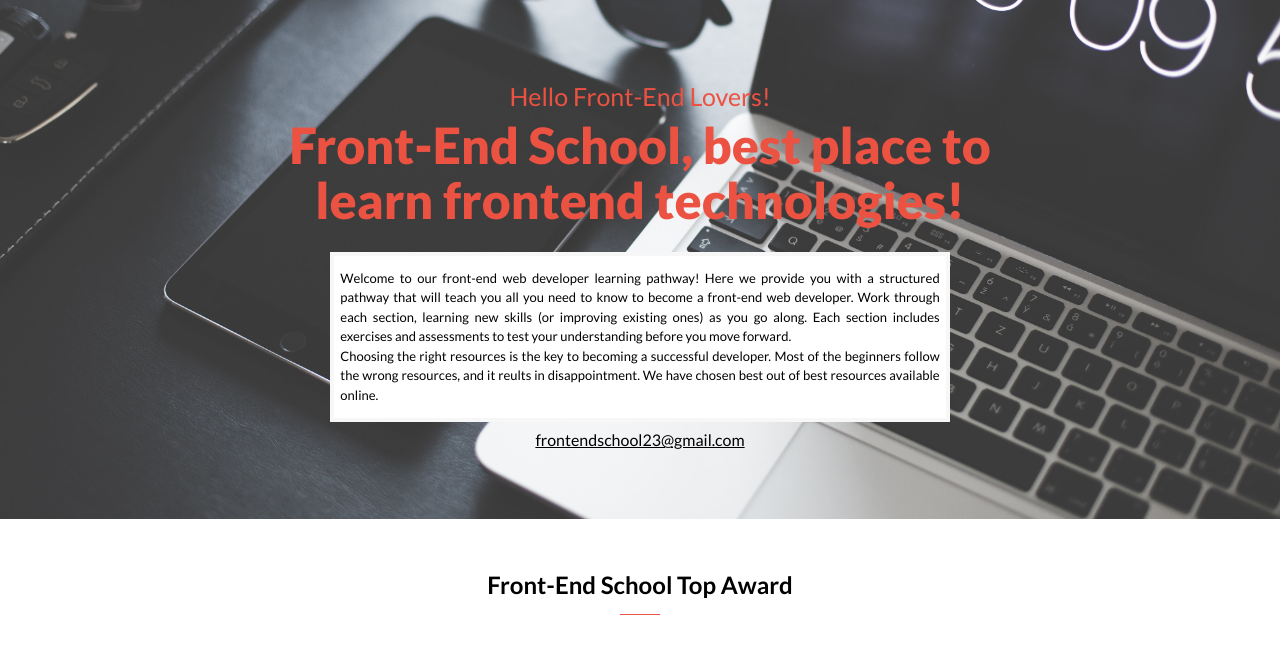
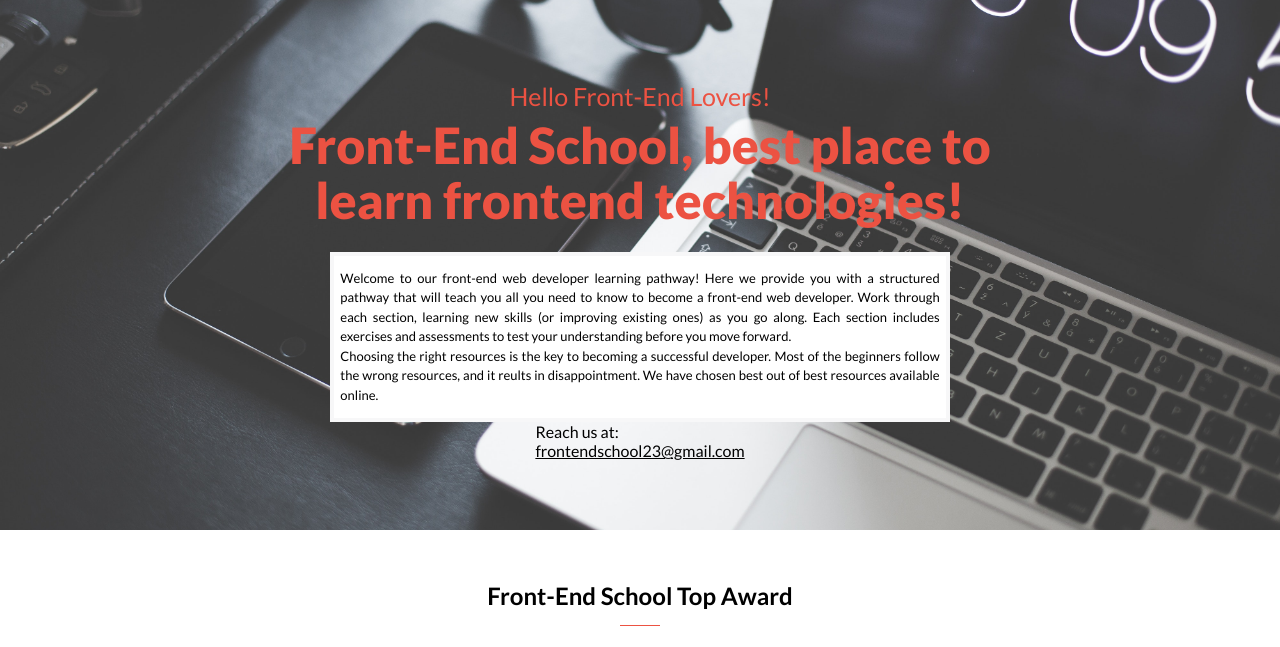
Before and after one commit to Khawanin/Frontend-School, a website: page about.html in a window 1280 px wide. Shown: the part 120-767 px from the top of the page. Drawn offline with Linux system fonts and the light colour scheme.

Commit message:
Add class to paragraph

```diff
--- a/about.html
+++ b/about.html
@@ -81,7 +81,7 @@
           wrong resources, and it reults in disappointment. We have chosen best out of best resources available online.
         </p>
 
-        <p class="reach-us">frontendschool23@gmail.com</p>
+        <p class="reach">Reach us at: <br> <span class="reach-us">frontendschool23@gmail.com</span> </p>
 
       </article>
     </section>
```
